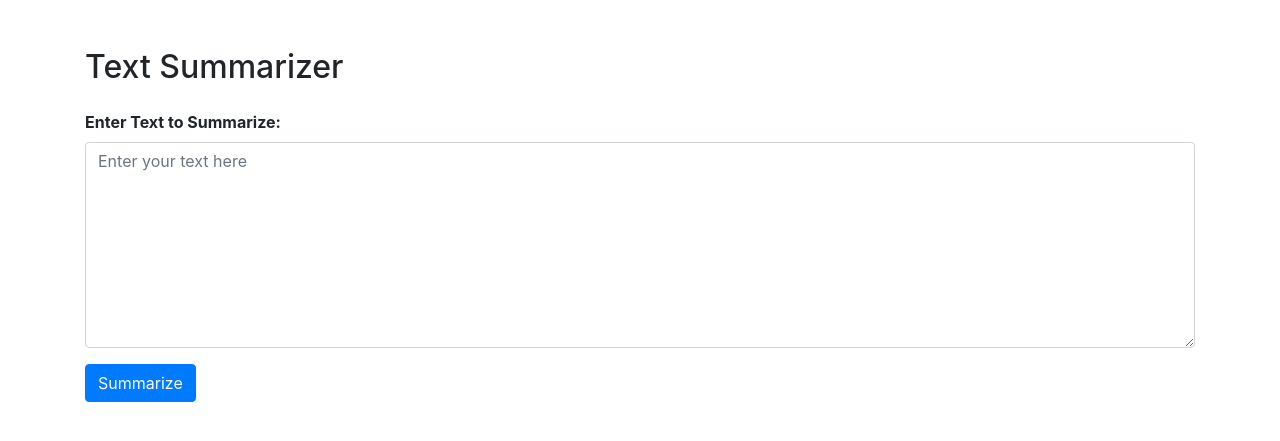
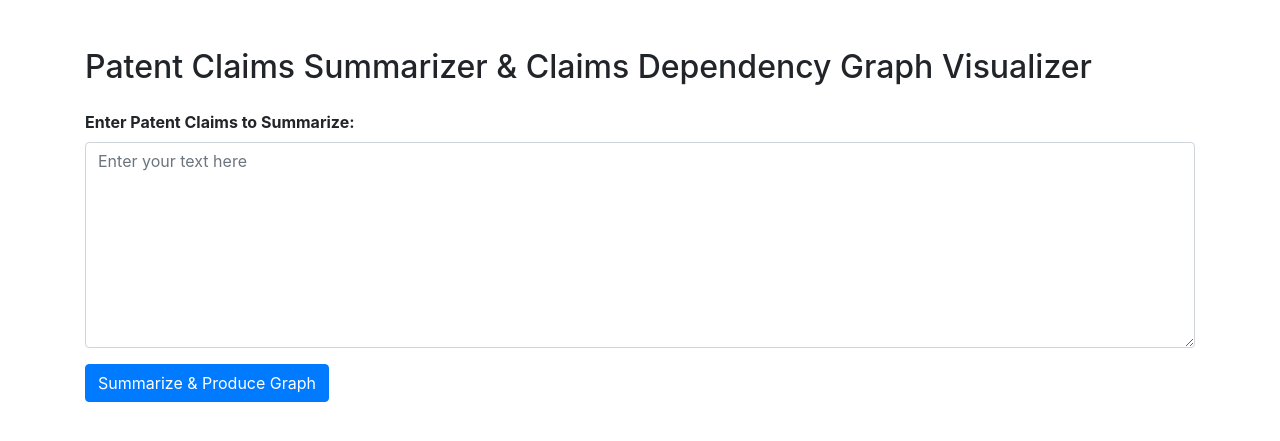
Before and after one commit to rei-kunn/TIUresearch, a Flask app: page / in a window 1280 px wide. Shown: the top 441 px of the page. Run offline with Flask 3, Linux system fonts and the light colour scheme; parts of the project's set-up code (start-up, migrations or seed data) failed here and were passed over; some libraries are stand-ins or nearby versions.

Commit message:
update requirements.txt

```diff
--- a/demo/templates/index.html
+++ b/demo/templates/index.html
@@ -8,13 +8,13 @@
 </head>
 <body>
     <div class="container mt-5">
-        <h2 class="mb-4">Text Summarizer</h2>
+        <h2 class="mb-4">Patent Claims Summarizer & Claims Dependency Graph Visualizer</h2>
         <form method="POST" action="/summarize">
             <div class="form-group">
-                <label for="inputText"><strong>Enter Text to Summarize:</strong></label>
+                <label for="inputText"><strong>Enter Patent Claims to Summarize:</strong></label>
                 <textarea class="form-control" id="inputText" name="inputText" rows="8" placeholder="Enter your text here"></textarea>
             </div>
-            <button type="submit" class="btn btn-primary">Summarize</button>
+            <button type="submit" class="btn btn-primary">Summarize & Produce Graph</button>
         </form>
     </div>
     <script src="https://stackpath.bootstrapcdn.com/bootstrap/4.3.1/js/bootstrap.min.js"></script>
```
Also changed, not shown: demo/requirements.txt (added, +47 -0 lines).
